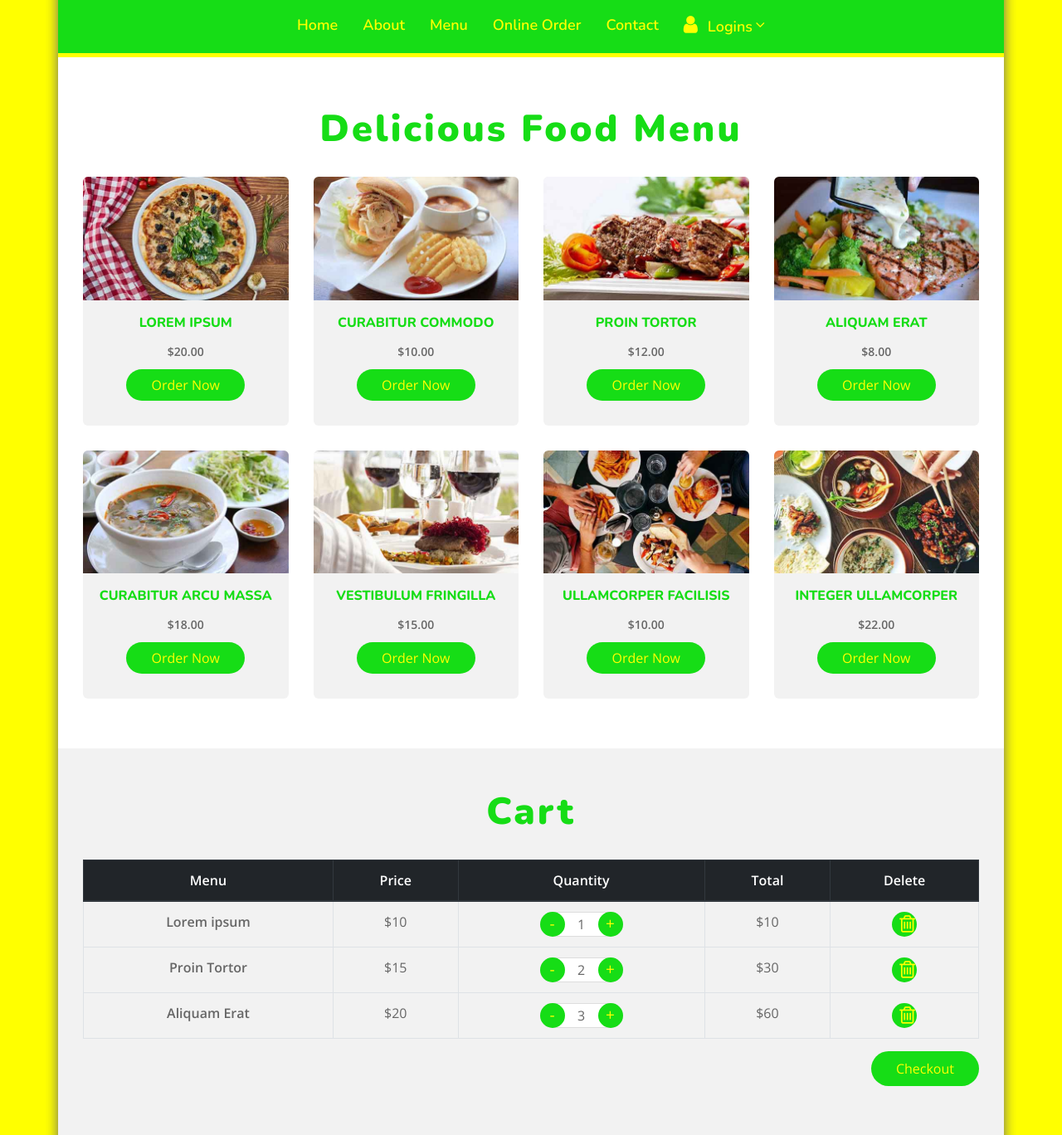
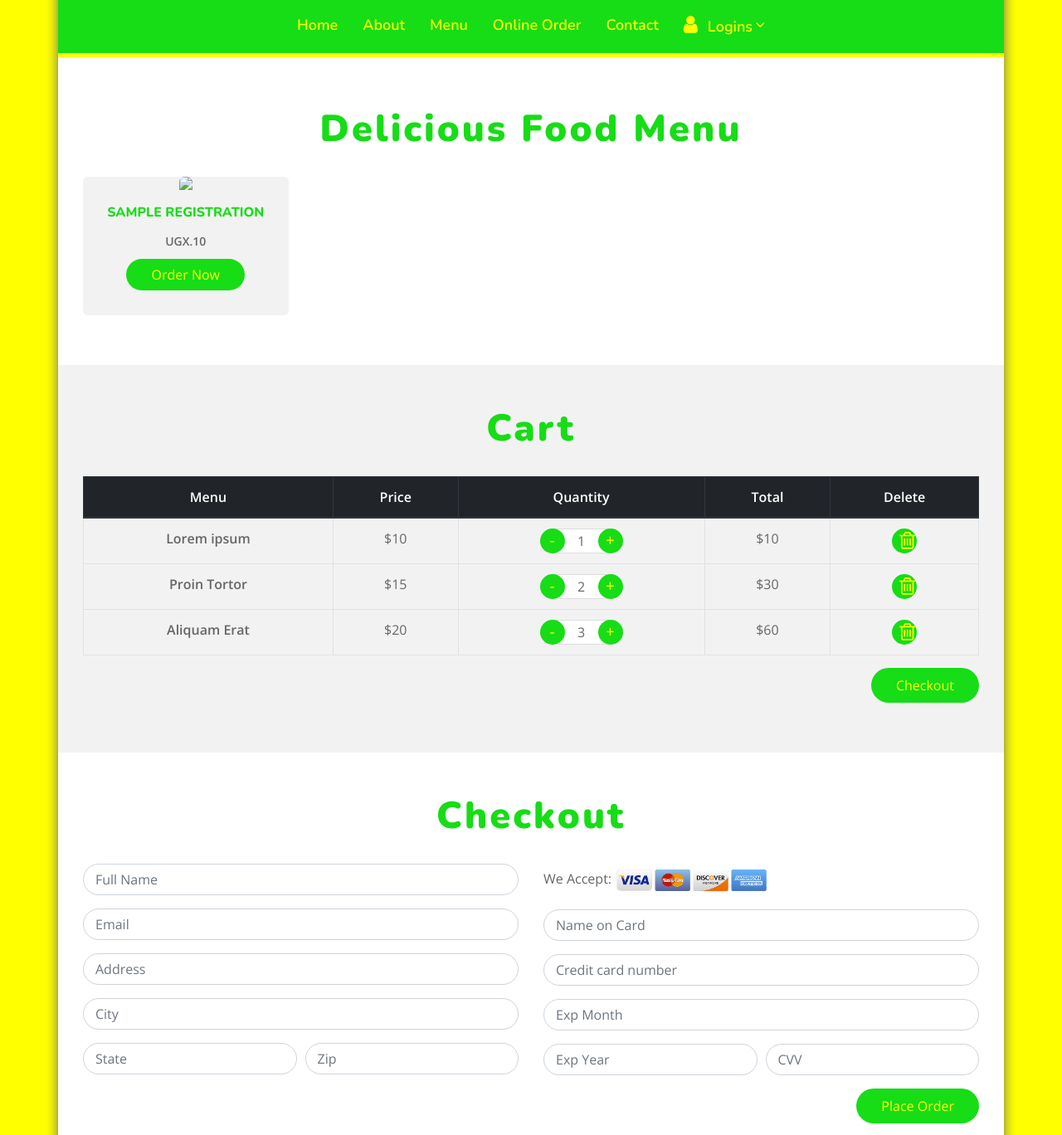
Before and after one commit to DeveloperJulias/Restaurant-Authors-Cuisine-Kama, a PHP site: page /order.php in a window 1280 px wide. Shown: the part 201-1569 px from the top of the page at 83% size. Run offline with PHP 8.4, Linux system fonts and the light colour scheme; tables that the repository leaves empty or names only in its code hold one stand-in row (values such as "Sample post").

Commit message:
new commit

```diff
--- a/order.php
+++ b/order.php
@@ -1,8 +1,18 @@
+<?php
+include 'connection.php';
+
+$sql = "SELECT id, menu_name, date, price, author, menu_image_data FROM product_registration";
+$result = mysqli_query($conn, $sql);
+
+?>
+
 <!DOCTYPE html>
 <html lang="en">
+
 <head>
     <meta charset="utf-8">
-        <title>ORDERS|AUTHOR'S CUISINE KAMA</title>        <meta content="width=device-width, initial-scale=1.0" name="viewport">
+    <title>ORDERS | AUTHOR'S CUISINE KAMA</title>
+    <meta content="width=device-width, initial-scale=1.0" name="viewport">
     <meta content="" name="keywords">
     <meta content="" name="description">
 
@@ -76,93 +86,29 @@
         <section id="food-menu">
             <div class="container">
                 <header class="section-header">
-                        <h3>delicious Food Menu</h3>
+                    <h3>Delicious Food Menu</h3>
                 </header>
                 <div class="row">
-                        <div class="col-sm-6 col-md-4 col-lg-3">
-                            <div class="single-menu">
-                                <img class="img-fluid" src="img/menu-1.jpg" />
-                                <h4>Lorem ipsum</h4>
-                                <span>$20.00 </span><br>
-                                <a href="order.php">Order Now</a>
-                            </div>
-                        </div>
-                        <div class="col-sm-6 col-md-4 col-lg-3">
-                            <div class="single-menu">
-                                <img class="img-fluid" src="img/menu-2.jpg" />
-                                <h4>Curabitur Commodo</h4>
-                                <span>$10.00 </span>
-                                <br>
-                                <a href="order.php">Order Now</a>
-                            </div>
-                        </div>
-                        <div class="col-sm-6 col-md-4 col-lg-3">
-                            <div class="single-menu">
-                                <img class="img-fluid" src="img/menu-3.jpg" />
-                                <h4>Proin Tortor</h4>
-                                <span>$12.00 </span>
-                                <br>
-                                <a href="order.php">Order Now</a>
-                            </div>
-                        </div>
-                        <div class="col-sm-6 col-md-4 col-lg-3">
-                            <div class="single-menu">
-                                <img class="img-fluid" src="img/menu-4.jpg" />
-                                <h4>Aliquam Erat</h4>
-                                <span>$8.00 </span>
-                                <br>
-                                <a href="order.php">Order Now</a>
-                            </div>
-                        </div>
-                        <div class="col-sm-6 col-md-4 col-lg-3">
-                            <div class="single-menu">
-                                <img class="img-fluid" src="img/menu-5.jpg" />
-                                <h4>Curabitur Arcu Massa</h4>
-                                <span>$18.00 </span>
-                                <br>
-                                <a href="order.php">Order Now</a>
-                            </div>
-                        </div>
-                        <div class="col-sm-6 col-md-4 col-lg-3">
-                            <div class="single-menu">
-                                <img class="img-fluid" src="img/menu-6.jpg" />
-                                <h4>Vestibulum Fringilla</h4>
-                                <span>$15.00 </span>
-                                <br>
-                                <a href="order.php">Order Now</a>
-                            </div>
-                        </div>
-                        <div class="col-sm-6 col-md-4 col-lg-3">
-                            <div class="single-menu">
-                                <img class="img-fluid" src="img/menu-7.jpg" />
-                                <h4>Ullamcorper Facilisis </h4>
-                                <span>$10.00 </span>
-                                <br>
-                                <a href="order.php">Order Now</a>
-                            </div>
-                        </div>
-                        <div class="col-sm-6 col-md-4 col-lg-3">
-                            <div class="single-menu">
-                                <img class="img-fluid" src="img/menu-8.jpg" />
-                                <h4>Integer Ullamcorper</h4>
-                                <span>$22.00 </span>
-                                <br>
-                                <a href="order.php">Order Now</a>
-                            </div>
-                        </div>
-                        <div class="col-sm-6 col-md-4 col-lg-3 d-sm-none d-md-block d-lg-none">
-                            <div class="single-menu">
-                                <img class="img-fluid" src="img/menu-9.jpg" />
-                                <h4>Vestibulum Posuere</h4>
-                                <span>$16.00 </span>
-                                <br>
-                                <a href="order.php">Order Now</a>
-                            </div>
-                        </div>
+                    <?php
+                    if (mysqli_num_rows($result) > 0) {
+                        while ($row = mysqli_fetch_assoc($result)) {
+                            echo '<div class="col-sm-6 col-md-4 col-lg-3">';
+                            echo '<div class="single-menu">';
+                            echo '<img class="img-fluid" src="view_image.php?id=' . $row["id"] . '" />';
+                            echo '<h4>' . $row["menu_name"] . '</h4>';
+                            echo '<span>UGX.' . $row["price"] . '</span><br>';
+                            echo '<a href="order.php">Order Now</a>';
+                            echo '</div>';
+                            echo '</div>';
+                        }
+                    } else {
+                        echo "<p>No menu items available.</p>";
+                    }
+                    ?>
                 </div>
             </div>
         </section>
-            <!-- Menu Section End-->
+        <!-- Menu Section End -->
 
         <!-- Cart Section Start -->
         <section id="cart">
@@ -187,21 +133,27 @@
                                     <tr>
                                         <th scope="row">Lorem ipsum</th>
                                         <td>$10</td>
-                                            <td><div class="quantity"><input type="text" value="1"></div></td>
+                                        <td>
+                                            <div class="quantity"><input type="text" value="1"></div>
+                                        </td>
                                         <td>$10</td>
                                         <td><a href=""><i class="fa fa-trash-o"></i></a></td>
                                     </tr>
                                     <tr>
                                         <th scope="row">Proin Tortor</th>
                                         <td>$15</td>
-                                            <td><div class="quantity"><input type="text" value="2"></div></td>
+                                        <td>
+                                            <div class="quantity"><input type="text" value="2"></div>
+                                        </td>
                                         <td>$30</td>
                                         <td><a href=""><i class="fa fa-trash-o"></i></a></td>
                                     </tr>
                                     <tr>
                                         <th scope="row">Aliquam Erat</th>
                                         <td>$20</td>
-                                            <td><div class="quantity"><input type="text" value="3"></div></td>
+                                        <td>
+                                            <div class="quantity"><input type="text" value="3"></div>
+                                        </td>
                                         <td>$60</td>
                                         <td><a href=""><i class="fa fa-trash-o"></i></a></td>
                                     </tr>
@@ -279,4 +231,4 @@
 
         <!-- Support Section Start -->
 
-            <?php include './includes/footer.php'?>
+        <?php include './includes/footer.php' ?>
--- /dev/null
+++ b/view_image.php
@@ -0,0 +1,21 @@
+<?php
+include 'connection.php';
+
+if (isset($_GET['id'])) {
+    $id = intval($_GET['id']);
+    $sql = "SELECT menu_image_data FROM product_registration WHERE id = $id";
+    $result = mysqli_query($conn, $sql);
+
+    if ($result && mysqli_num_rows($result) > 0) {
+        $row = mysqli_fetch_assoc($result);
+        header("Content-Type: image/jpeg"); // Adjust the content type based on your image type
+        echo $row['menu_image_data'];
+    } else {
+        echo "Image not found.";
+    }
+} else {
+    echo "No image ID provided.";
+}
+
+mysqli_close($conn);
+?>
```
Also changed, not shown: register-products.php (+8 -28 lines), routes/store-register-products.php (+19 -18 lines). Lines whose indentation alone changed are shown as unchanged.
